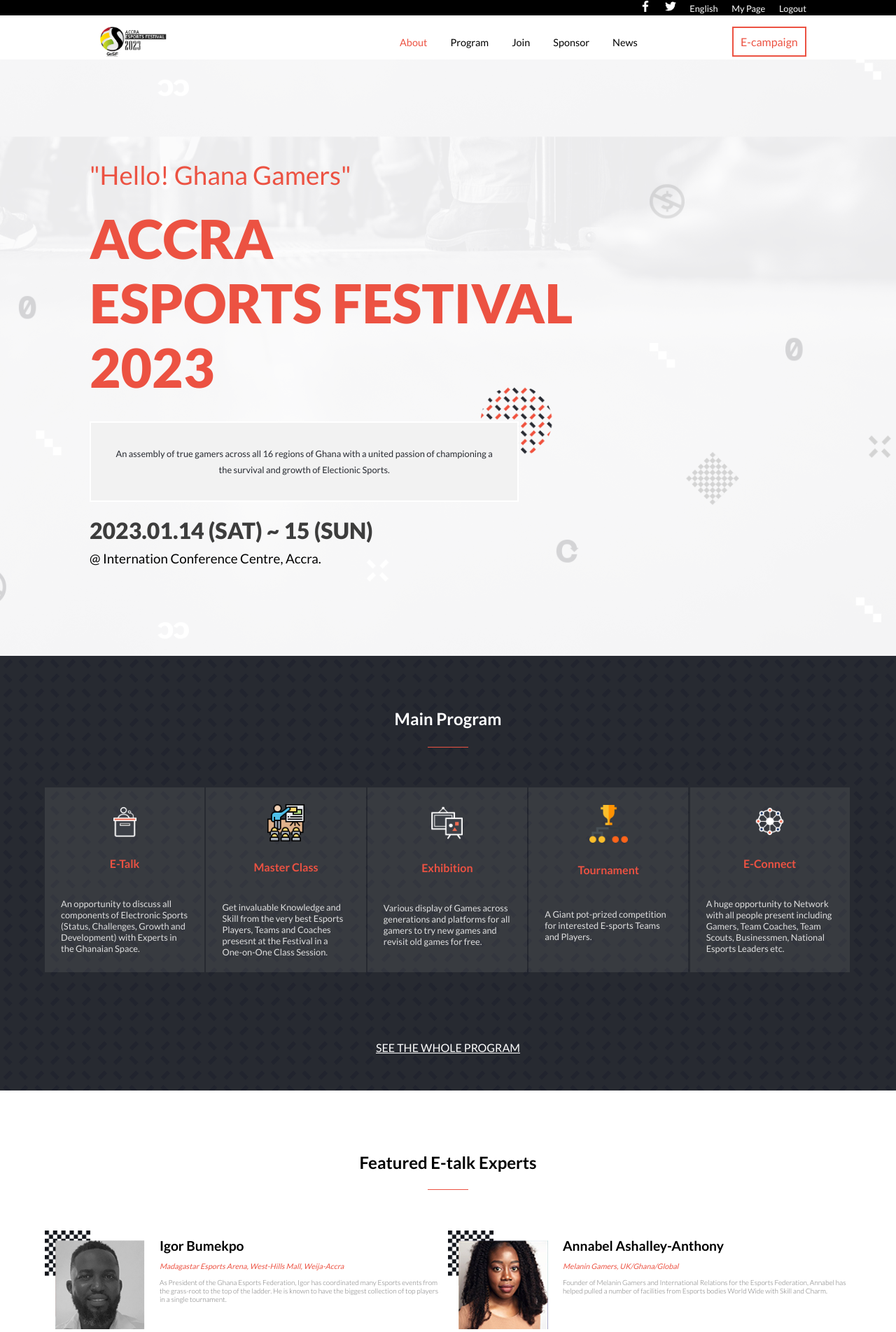
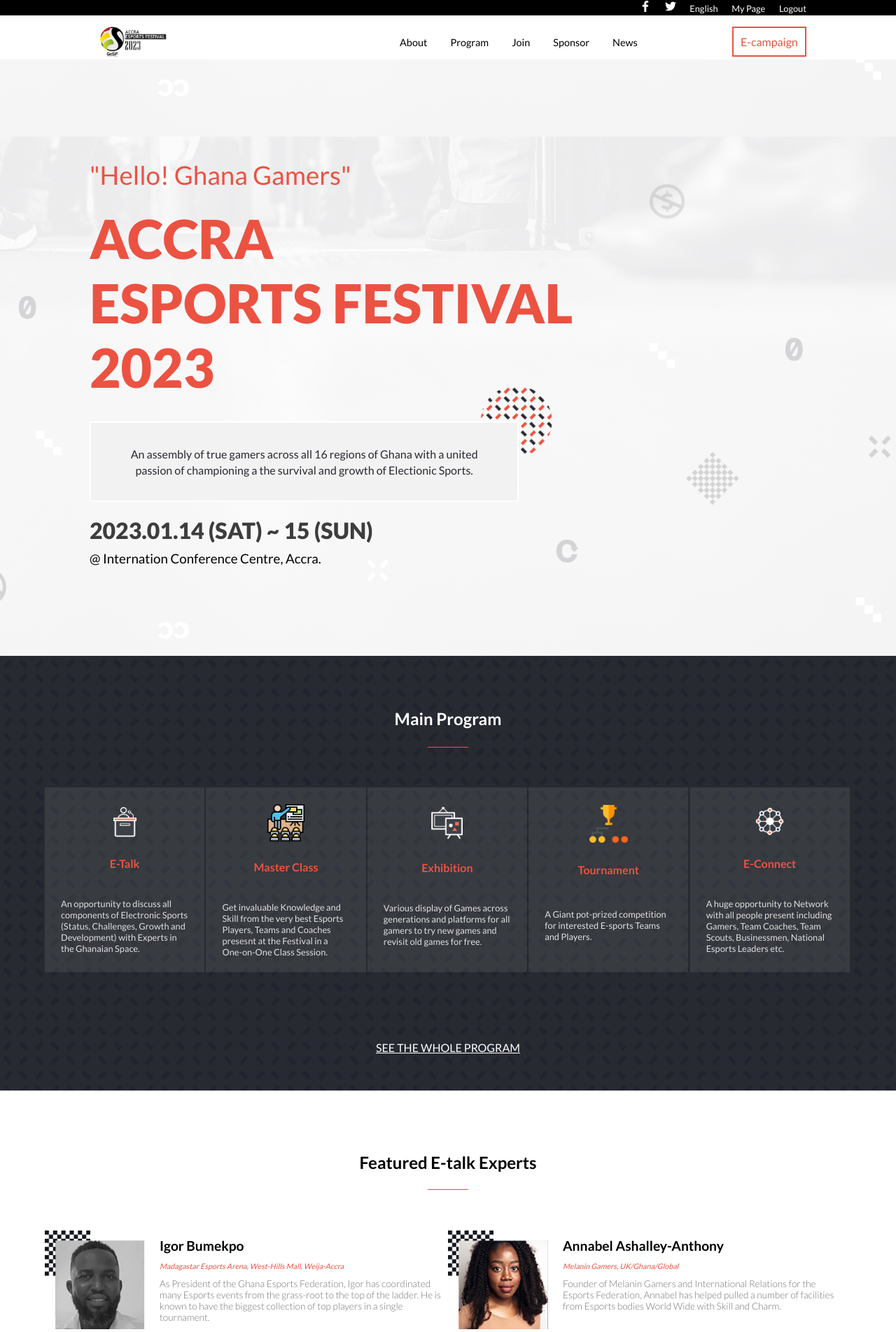
Before and after one commit to frempongdev/Accra-Esports-Festival, a website: page index.html in a window 1280 px wide. Shown: the top 1903 px of the page at 70% size. Drawn offline with Linux system fonts and the light colour scheme.

Commit message:
Make visual adjustments for text size and nav hover

```diff
--- a/index-desktop.css
+++ b/index-desktop.css
@@ -53,7 +53,6 @@
   }
 
   .navs {
-    /* border: 1px solid gold; */
     position: unset;
     position: static;
     display: flex;
@@ -64,8 +63,6 @@
 
   .page-logo {
     width: 10%;
-
-    /* display: flex; */
   }
 
   .navs img {
@@ -84,14 +81,19 @@
     margin: 0%;
   }
 
+  .nav-wrapper li a:hover {
+    color: #ec5242;
+  }
+
+
   .nav-wrapper li a {
     color: black;
     font-size: 0.9rem;
   }
 
-  #about {
+  /* #about {
     color: #ec5242;
-  }
+  } */
 
   .campaign-link {
     position: relative;
@@ -123,6 +125,10 @@
   .main-desc {
     width: 50%;
     padding: 3%;
+  }
+
+  .main-desc p {
+    font-size: 1rem;
   }
 
   .date {
@@ -158,14 +164,16 @@
     display: grid;
     grid-template-columns: unset;
     grid-template-rows: 2fr 1.5fr 3fr;
-
-    /* display: flex;
-    flex-direction: column; */
     margin-right: 1%;
     justify-items: center;
     padding: 10%;
     height: 60%;
   }
+
+  .program-box:hover {
+    background-color: rgb(44, 44, 44);
+  }
+
 
   .program-desc {
     font-size: 0.8rem;
@@ -206,6 +214,10 @@
 
   .speaker-box {
     margin: 0% 1% 5% 0%;
+  }
+
+  .speaker-desc {
+    font-size: 0.85rem;
   }
 
   .show-btn {
```
